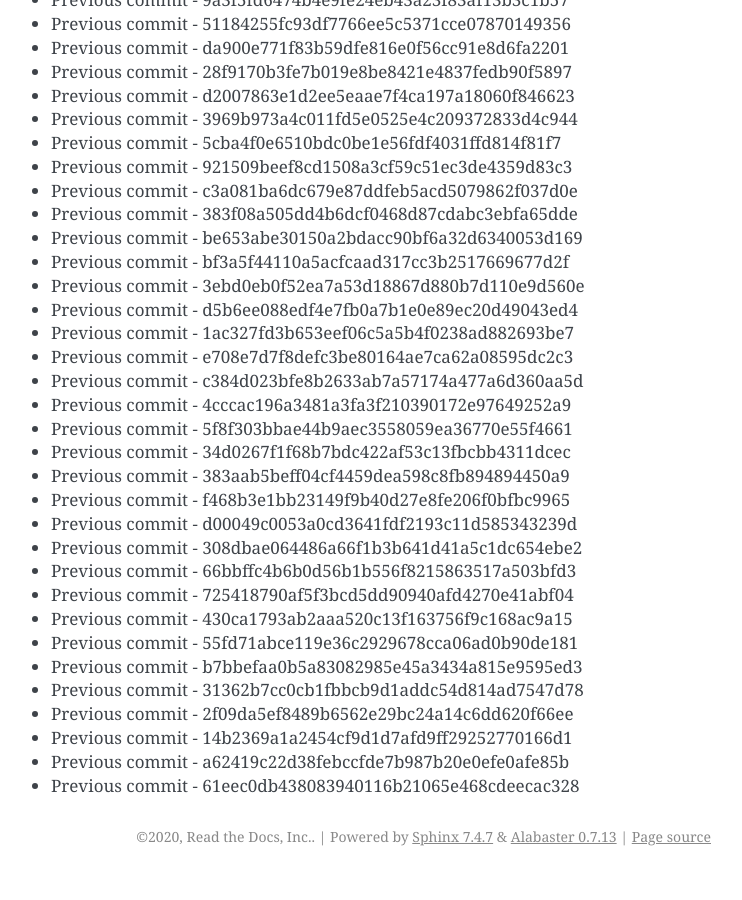
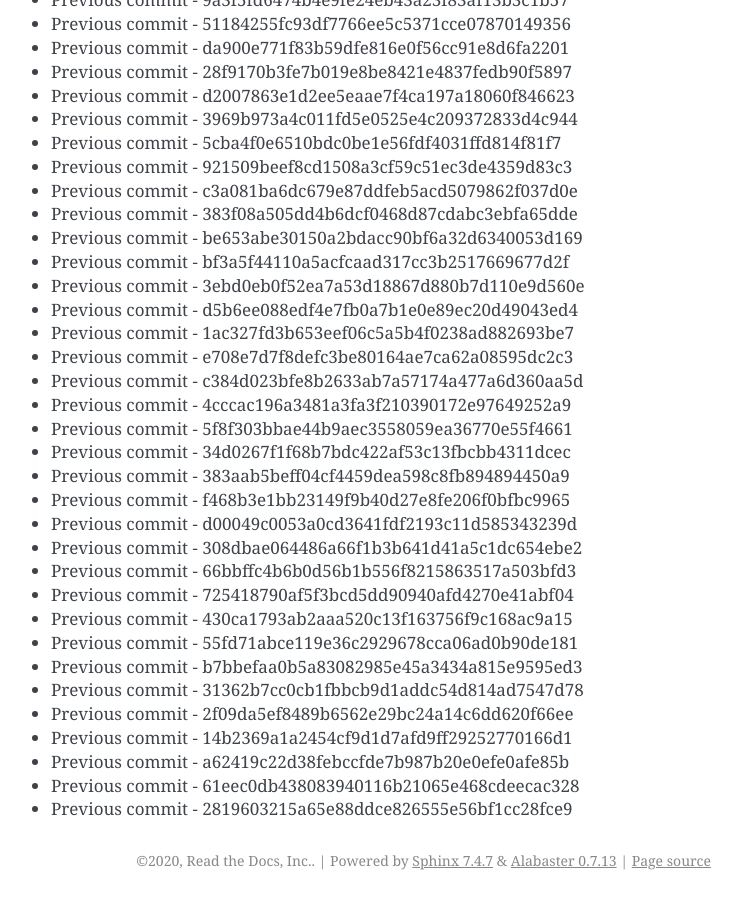
Before and after one commit to readthedocs/rtd-git-stresstest, a Sphinx documentation site: the page built from docs/updates.rst, in a window 1280 px wide and 900 px high, scrolled down 99793 px. Shown: the whole window, without its empty margins (399-1141 px from the left). Built offline with Sphinx 7.4.7, drawn with Linux system fonts in a browser that asks for light colours; before the commit the page ends 100669 px from its top, so only the background shows below that.

Commit message:
Generating commit from previous: 2819603215a65e88ddce826555e56bf1cc28fce9

```diff
--- a/docs/updates.rst
+++ b/docs/updates.rst
@@ -4225,3 +4225,4 @@ It can be tested for any performance characteristics.
 * Previous commit - 14b2369a1a2454cf9d1d7afd9ff29252770166d1
 * Previous commit - a62419c22d38febccfde7b987b20e0efe0afe85b
 * Previous commit - 61eec0db438083940116b21065e468cdeecac328
+* Previous commit - 2819603215a65e88ddce826555e56bf1cc28fce9
```
